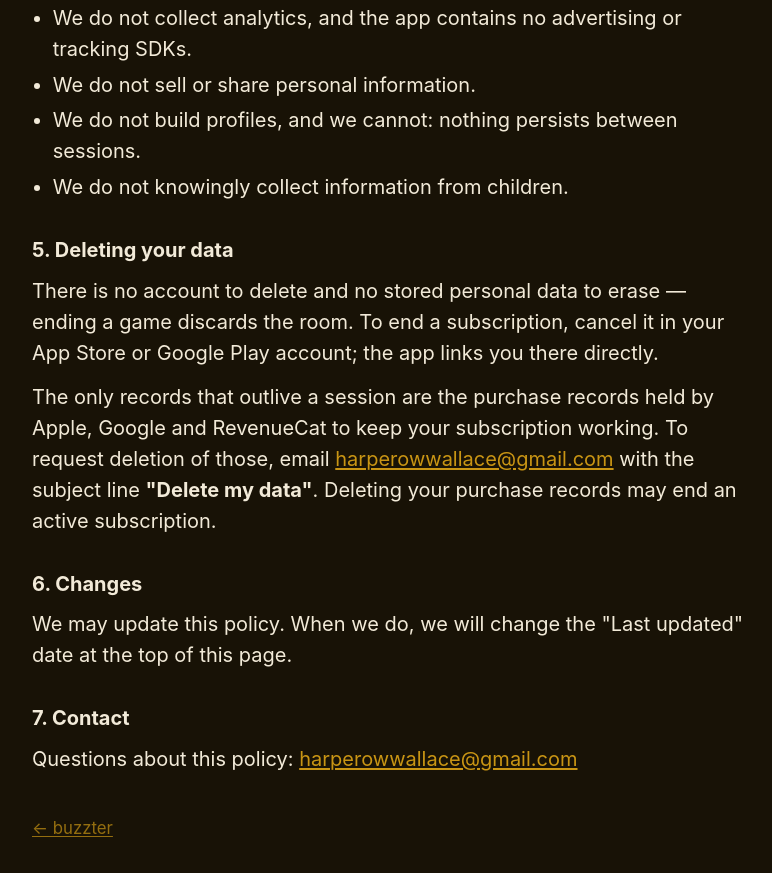
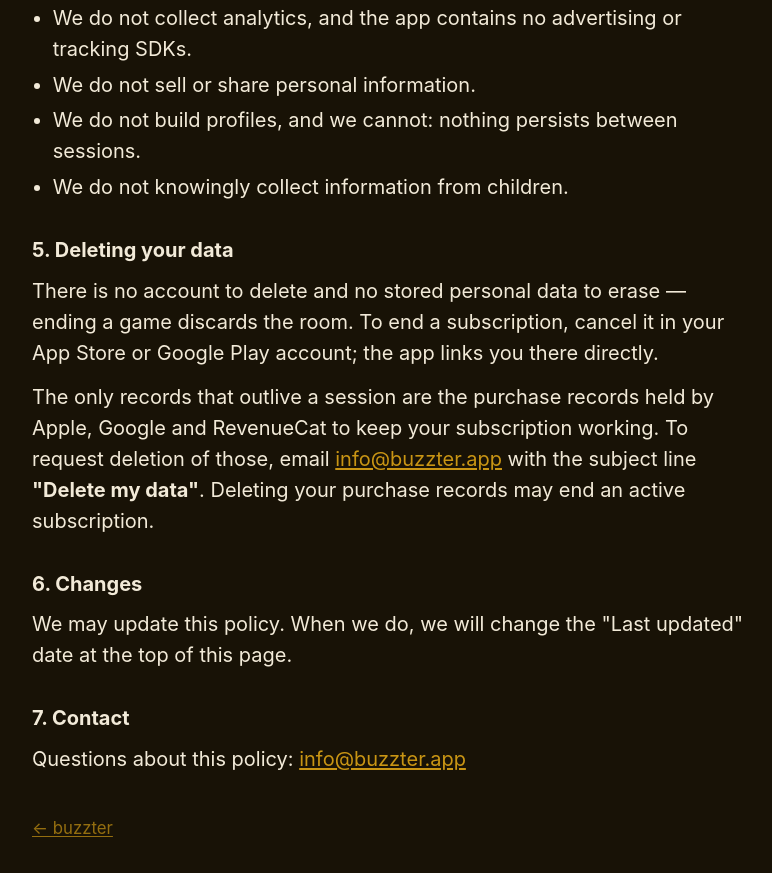
Before and after one commit to purware/buzzter-site, a plain HTML site: page privacy/index.html in a window 1280 px wide. Shown: the part 1258-2131 px from the top of the page, without its empty margins (248-1020 px from the left). Drawn offline with Linux system fonts and the light colour scheme.

Commit message:
Use info@buzzter.app as the contact address
Replaces a personal contact address in the published pages.

```diff
--- a/privacy/index.html
+++ b/privacy/index.html
@@ -55,13 +55,13 @@
 
         <h2 id="data-deletion">5. Deleting your data</h2>
         <p>There is no account to delete and no stored personal data to erase — ending a game discards the room. To end a subscription, cancel it in your App Store or Google Play account; the app links you there directly.</p>
-        <p>The only records that outlive a session are the purchase records held by Apple, Google and RevenueCat to keep your subscription working. To request deletion of those, email <a href="mailto:harperowwallace@gmail.com">harperowwallace@gmail.com</a> with the subject line <strong>"Delete my data"</strong>. Deleting your purchase records may end an active subscription.</p>
+        <p>The only records that outlive a session are the purchase records held by Apple, Google and RevenueCat to keep your subscription working. To request deletion of those, email <a href="mailto:info@buzzter.app">info@buzzter.app</a> with the subject line <strong>"Delete my data"</strong>. Deleting your purchase records may end an active subscription.</p>
 
         <h2>6. Changes</h2>
         <p>We may update this policy. When we do, we will change the "Last updated" date at the top of this page.</p>
 
         <h2>7. Contact</h2>
-        <p>Questions about this policy: <a href="mailto:harperowwallace@gmail.com">harperowwallace@gmail.com</a></p>
+        <p>Questions about this policy: <a href="mailto:info@buzzter.app">info@buzzter.app</a></p>
 
         <a class="home" href="../">← buzzter</a>
     </main>
```
